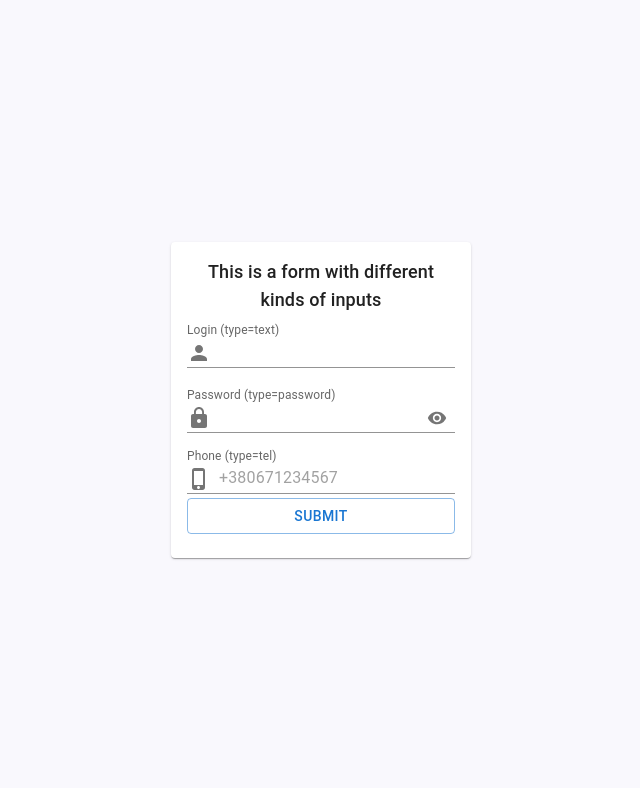
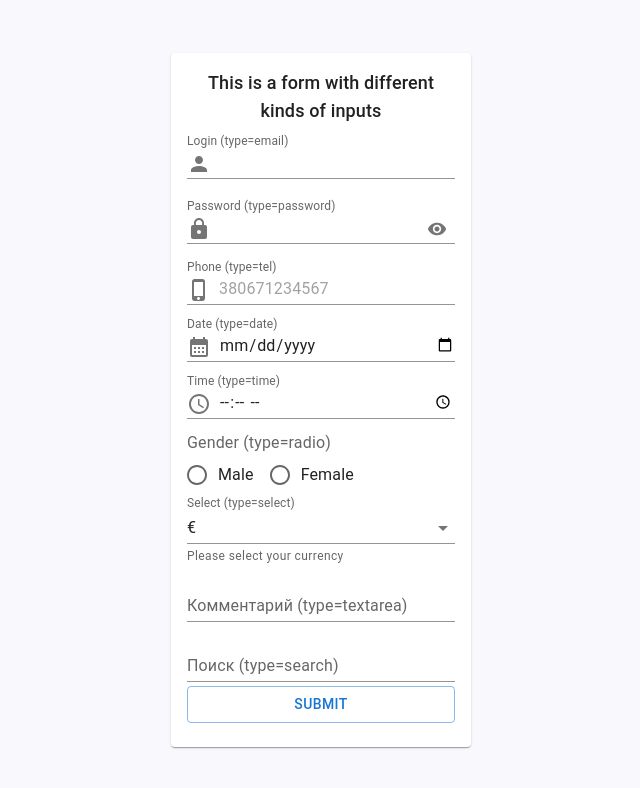
Before and after one commit to kolanuch13/components-react-ts, a React (Create React App) app: page / in a window 1280 px wide. Shown: the top 788 px of the page, without its empty margins (319-959 px from the left). Built offline with nearby package versions, Linux system fonts and the light colour scheme.

Commit message:
save different variants of inputs

```diff
--- a/src/AddForm/AddForm.tsx
+++ b/src/AddForm/AddForm.tsx
@@ -10,19 +10,53 @@ import {
   InputAdornment,
   Typography,
   IconButton,
+  Radio,
+  RadioGroup,
+  FormControl,
+  FormControlLabel,
+  FormLabel,
+  MenuItem,
 } from "@mui/material";
+
 import PersonIcon from "@mui/icons-material/Person";
 import LockIcon from "@mui/icons-material/Lock";
 import Visibility from "@mui/icons-material/Visibility";
 import VisibilityOff from "@mui/icons-material/VisibilityOff";
 import PhoneIphoneIcon from "@mui/icons-material/PhoneIphone";
+import CalendarMonthIcon from "@mui/icons-material/CalendarMonth";
+import AccessTimeIcon from "@mui/icons-material/AccessTime";
 import { ErrorNotification } from "./AddForm.styled";
+
+const currencies = [
+  {
+    value: "USD",
+    label: "$",
+  },
+  {
+    value: "EUR",
+    label: "€",
+  },
+  {
+    value: "BTC",
+    label: "฿",
+  },
+  {
+    value: "JPY",
+    label: "¥",
+  },
+];
 
 export const AddForm: React.FC = () => {
   type Inputs = {
     login: string;
     password: string;
     phone: string;
+    date: string;
+    time: string;
+    gender: string;
+    comment: string;
+    search: string;
+    select: string;
   };
 
   const [showPassword, setShowPassword] = useState(false);
@@ -40,7 +74,7 @@ export const AddForm: React.FC = () => {
     handleSubmit,
     reset,
     formState: { errors },
-  } = useForm<Inputs>({ mode: "onChange" });
+  } = useForm<Inputs>({ mode: "onBlur" });
 
   const onSubmit: SubmitHandler<Inputs> = (data) => {
     console.log(data);
@@ -70,10 +104,10 @@ export const AddForm: React.FC = () => {
           >
             {/* input for login */}
             <TextField
-              id="input-with-icon-textfield"
-              type="text"
+              id="email"
+              type="email"
               size="small"
-              label="Login (type=text)"
+              label="Login (type=email)"
               sx={{ width: "100%" }}
               InputProps={{
                 startAdornment: (
@@ -101,7 +135,7 @@ export const AddForm: React.FC = () => {
 
             {/* input for password */}
             <TextField
-              id="standard-adornment-password"
+              id="password"
               type={showPassword ? "text" : "password"}
               size="small"
               label="Password (type=password)"
@@ -143,7 +177,7 @@ export const AddForm: React.FC = () => {
 
             {/* input for phone */}
             <TextField
-              id="input-with-icon-textfield"
+              id="phone"
               type="tel"
               size="small"
               label="Phone (type=tel)"
@@ -157,7 +191,7 @@ export const AddForm: React.FC = () => {
               }}
               variant="standard"
               margin="dense"
-              placeholder="+380671234567"
+              placeholder="380671234567"
               {...register("phone", {
                 required: "required",
                 maxLength: { value: 13, message: "maximum 13 symbols" },
@@ -174,11 +208,109 @@ export const AddForm: React.FC = () => {
             )}
 
             {/* input for date */}
+            <TextField
+              id="date"
+              type="date"
+              size="small"
+              label="Date (type=date)"
+              sx={{ width: "100%" }}
+              InputProps={{
+                startAdornment: (
+                  <InputAdornment position="start">
+                    <CalendarMonthIcon />
+                  </InputAdornment>
+                ),
+              }}
+              variant="standard"
+              margin="dense"
+              {...register("date")}
+            />
+
             {/* input for time */}
+            <TextField
+              id="time"
+              type="time"
+              size="small"
+              label="Time (type=time)"
+              sx={{ width: "100%" }}
+              InputProps={{
+                startAdornment: (
+                  <InputAdornment position="start">
+                    <AccessTimeIcon />
+                  </InputAdornment>
+                ),
+              }}
+              variant="standard"
+              margin="dense"
+              {...register("time")}
+            />
+            {/* input for radio */}
+
+            <FormControl>
+              <FormLabel id="form-label" sx={{ mt: 1 }}>
+                Gender (type=radio)
+              </FormLabel>
+              <RadioGroup
+                row
+                aria-labelledby="demo-row-radio-buttons-group-label"
+                name="row-radio-buttons-group"
+              >
+                <FormControlLabel
+                  value="male"
+                  control={<Radio />}
+                  label="Male"
+                  {...register("gender")}
+                />
+                <FormControlLabel
+                  value="female"
+                  control={<Radio />}
+                  label="Female"
+                  {...register("gender")}
+                />
+              </RadioGroup>
+            </FormControl>
+
             {/* input for select */}
+            <TextField
+              id="select-currency"
+              select
+              label="Select (type=select)"
+              defaultValue="EUR"
+              helperText="Please select your currency"
+              variant="standard"
+              sx={{ width: "100%" }}
+              {...register("select")}
+            >
+              {currencies.map((option) => (
+                <MenuItem key={option.value} value={option.value}>
+                  {option.label}
+                </MenuItem>
+              ))}
+            </TextField>
+
             {/* textarea */}
+            <TextField
+              type="text"
+              id="textarea"
+              label="Комментарий (type=textarea)"
+              placeholder="Напишите свой комментарий"
+              multiline
+              variant="standard"
+              margin="dense"
+              sx={{ width: "100%" }}
+              {...register("comment")}
+            />
+
             {/* input for search */}
-            {/* input for email */}
+            <TextField
+              type="search"
+              id="search"
+              label="Поиск (type=search)"
+              variant="standard"
+              margin="dense"
+              sx={{ width: "100%" }}
+              {...register("search")}
+            />
 
             <Button
               type="submit"
```
